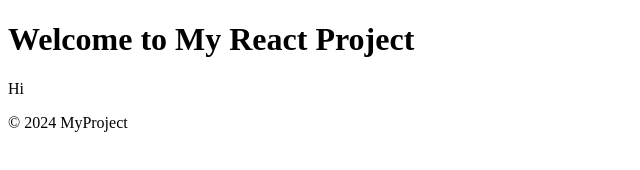
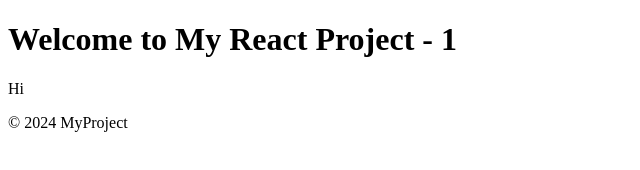
Before and after one commit to Prasanthi518/Myfirstreactproject, a website: page index.html in a window 1280 px wide. Shown: the full height of the page, 0-640 px from the left. Drawn offline with Linux system fonts and the light colour scheme.

Commit message:
Save changes in index html

```diff
--- a/index.html
+++ b/index.html
@@ -7,7 +7,7 @@
 </head>
 <body>
     <header>
-        <h1>Welcome to My React Project</h1>
+        <h1>Welcome to My React Project - 1</h1>
     </header>
 
     <main>
```
